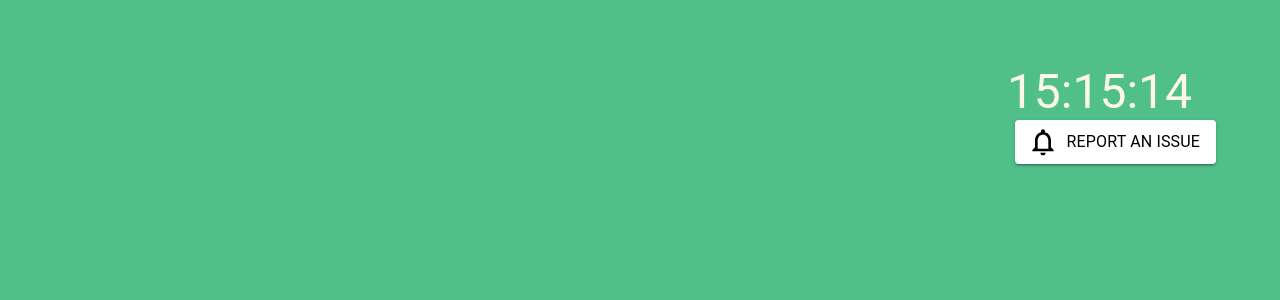
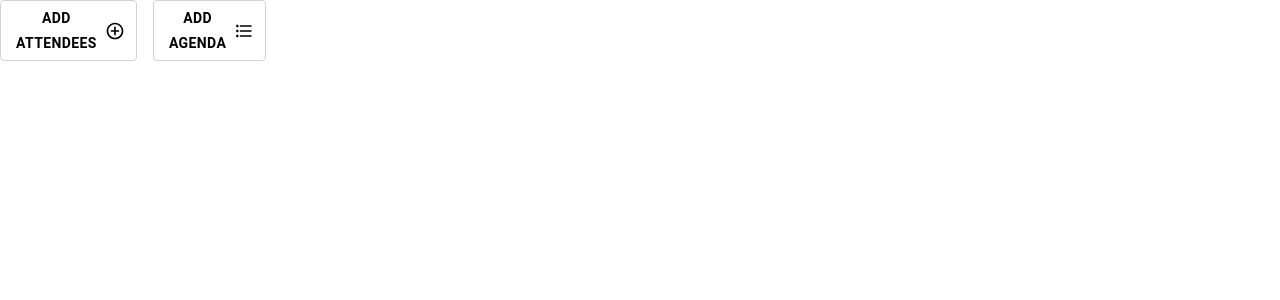
Before and after one commit to OrangeAcademy/tables, a React (Create React App) app: page / in a window 1280 px wide. Shown: the top 300 px of the page. Built offline with nearby package versions, Linux system fonts and the light colour scheme.

Commit message:
[fixed] Export correctly jsx component

```diff
--- a/package.json
+++ b/package.json
@@ -12,6 +12,7 @@
     "@testing-library/jest-dom": "^5.16.2",
     "@testing-library/react": "^12.1.2",
     "@testing-library/user-event": "^13.5.0",
+    "date-fns": "^2.28.0",
     "react": "^17.0.2",
     "react-dom": "^17.0.2",
     "react-router-dom": "^6.2.1",
@@ -44,6 +45,7 @@
     ]
   },
   "devDependencies": {
+    "@mui/lab": "^5.0.0-alpha.68",
     "dayjs": "^1.10.7"
   }
 }
--- a/src/App.js
+++ b/src/App.js
@@ -1,14 +1,18 @@
-import { Route, Routes } from 'react-router-dom';
+import {Route, Routes} from "react-router-dom";
 import BookMeeting from "./pages/BookMeeting";
+import DateTimeValidation from "./components/CreateNewReservation/DateTimePicker/DateTimePickerRange";
+import AddAttendeesAgendaButtons from "./components/CreateNewReservation/AddElementButtons/AddAttendeesAgendaButtons";
 
 function App() {
-  return (
-    <div className="App">
-      <Routes >
-        <Route path="/" element={<BookMeeting />} exact />
-      </Routes>
-    </div>
-  );
+    return (
+        <div className="App">
+            <DateTimeValidation/>
+            <AddAttendeesAgendaButtons/>
+            {/*<Routes >*/}
+            {/*  <Route path="/" element={<BookMeeting />} exact />*/}
+            {/*</Routes>*/}
+        </div>
+    );
 }
 
 export default App;
--- a/src/components/CreateNewReservation/AddElementButtons/AddAttendeesAgendaButtons.jsx
+++ b/src/components/CreateNewReservation/AddElementButtons/AddAttendeesAgendaButtons.jsx
@@ -27,4 +27,4 @@ const AddAttendeesAgendaButtons = () => {
     );
 }
 
-export default AddAttendeesAgendaButtons();
+export default AddAttendeesAgendaButtons;
--- a/src/components/CreateNewReservation/DateTimePicker/DateTimePickerRange.jsx
+++ b/src/components/CreateNewReservation/DateTimePicker/DateTimePickerRange.jsx
@@ -45,4 +45,4 @@ const DateTimeValidation = () => {
     );
 }
 
-export default DateTimeValidation();
+export default DateTimeValidation;
```
Also changed, not shown: 1 other file (tests, documents, lock files or other folders).
